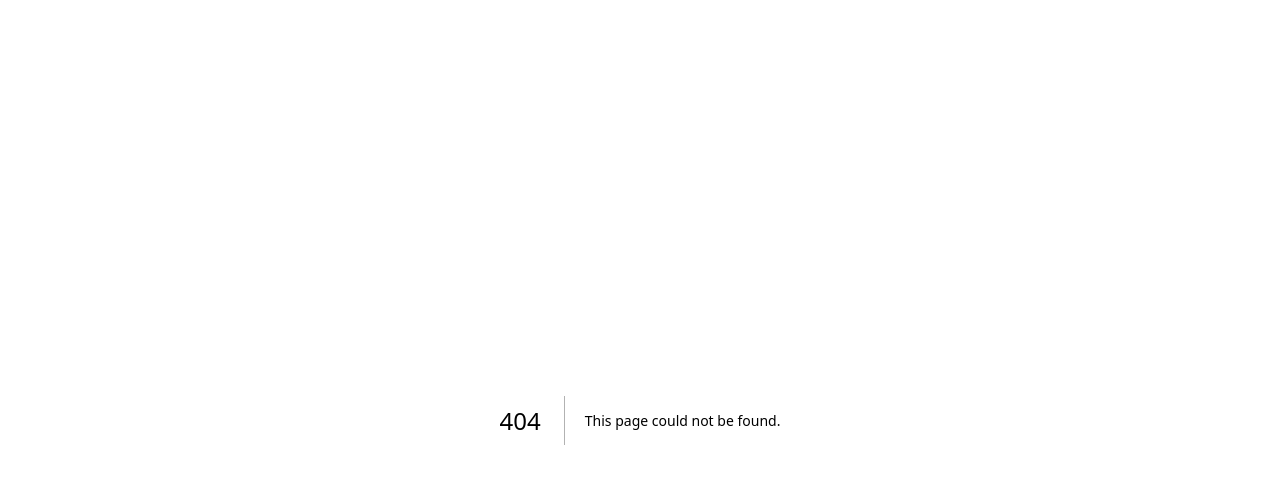
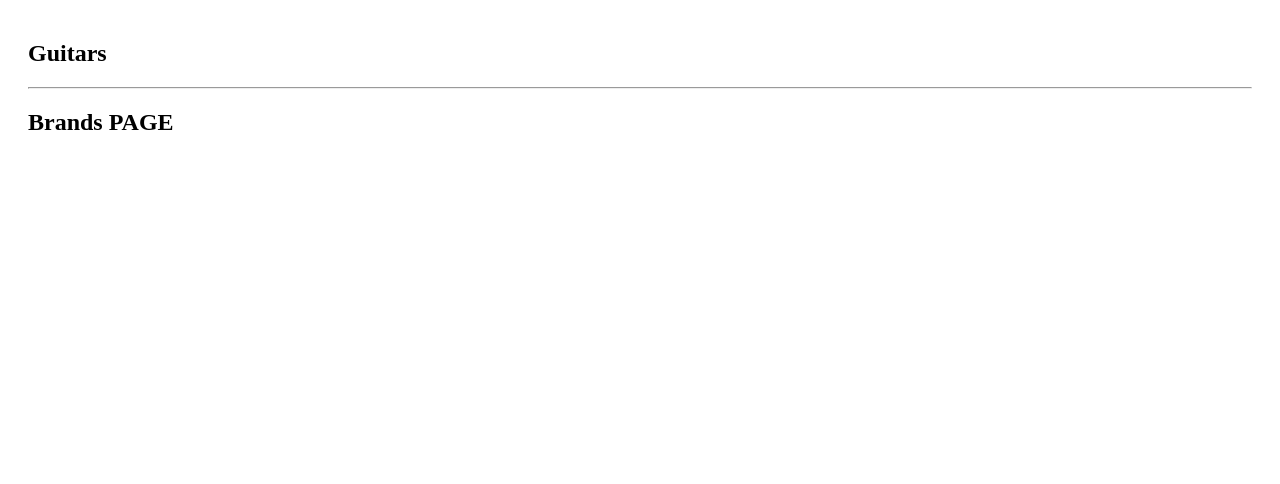
Before and after one commit to ferlobo1985/UDMY-REACT19-Next-JS-Basics, a Next.js app: page /brands in a window 1280 px wide. Before the commit this address had no page. Shown: the top 484 px of the page. Built offline with nearby package versions, Linux system fonts and the light colour scheme.

Commit message:
14-Route Groups
14-Route Groups

```diff
--- /dev/null
+++ b/src/app/(guitars)/brands/page.js
@@ -0,0 +1,3 @@
+export default function BrandsPage(){
+    return <h1>Brands PAGE</h1>
+}
--- /dev/null
+++ b/src/app/(guitars)/layout.js
@@ -0,0 +1,9 @@
+export default function GuitarsLayout({children}){
+    return(
+        <section>
+            <h1>Guitars</h1>
+            <hr/>
+            {children}
+        </section>
+    )
+}
--- /dev/null
+++ b/src/app/(guitars)/models/page.js
@@ -0,0 +1,3 @@
+export default function ModelsPage(){
+    return <h1>Models PAGE</h1>
+}
```
